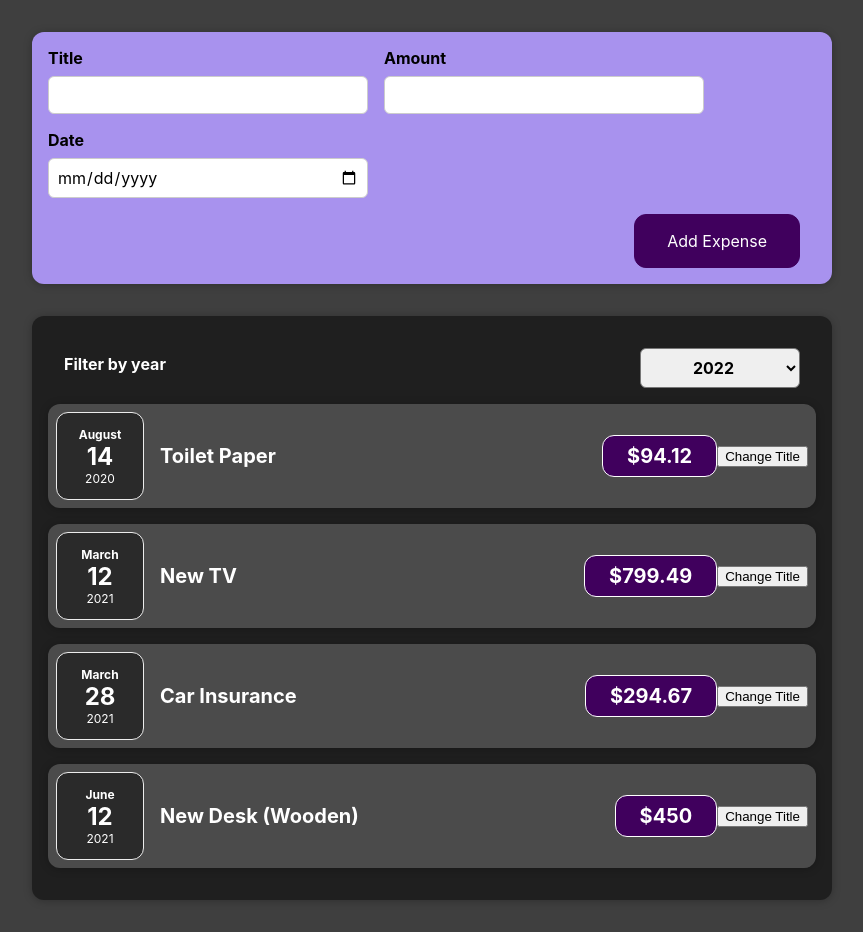
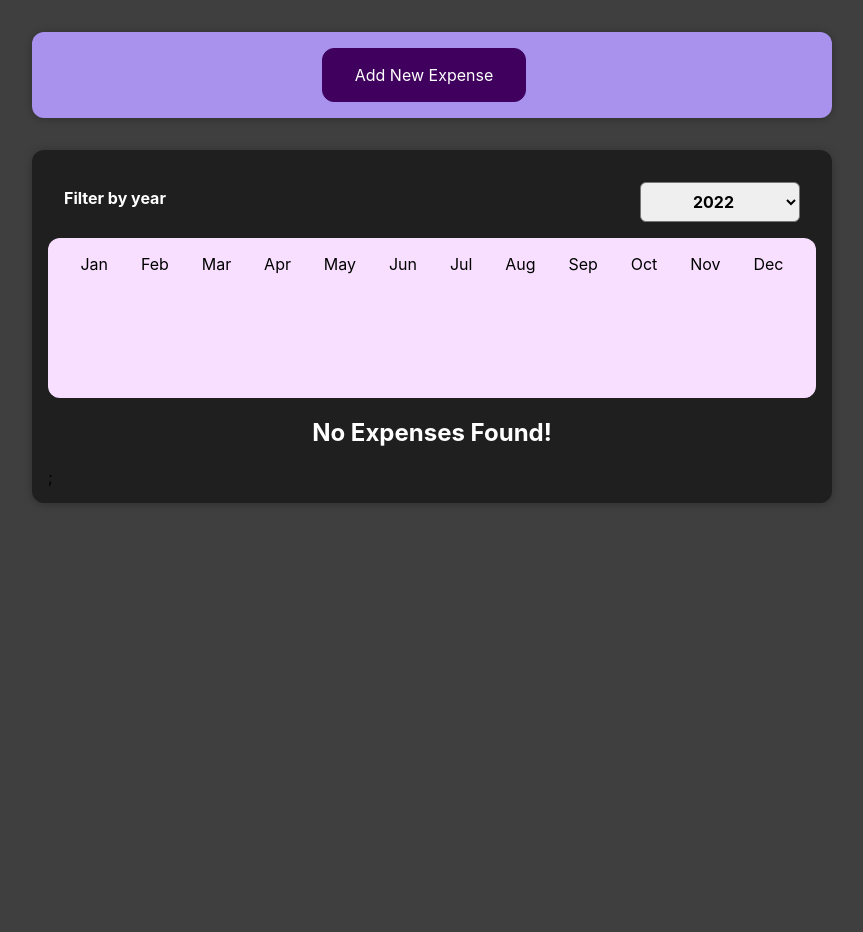
Before and after one commit to esptrev/reactExpenseTracker, a React (Create React App) app: page / in a window 1280 px wide. Shown: the whole page, without its empty margins (208-1071 px from the left). After the commit the page ends 800 px from the top, so only its background shows below. Built offline with nearby package versions, Linux system fonts and the light colour scheme.

Commit message:
dynamic object

```diff
--- a/src/App.js
+++ b/src/App.js
@@ -1,10 +1,9 @@
 import './App.css';
 import Expenses from "./components/Expenses/Expenses";
-import React from "react";
+import React, {useState} from "react";
 import NewExpense from "./components/NewExpense/NewExpense";
 
-const App = () => {
-    const expenses = [
+const DUMMY_EXPENSES = [
     {
         id: 'e1',
         title: 'Toilet Paper',
@@ -26,9 +25,16 @@
     },
 ];
 
+
+
+
+const App = () => {
+   const [expenses, setExpenses] =  useState(DUMMY_EXPENSES);
+
     const addExpenseHandler = (expense) => {
-        console.log("in app.js");
-        console.log(expense)
+        setExpenses((prevExpenses) => {
+            return [expense, ...prevExpenses];
+        });
     };
 
     // CODE BLOCK BELOW IS NON JSX SYNTAX FOR CREATING DIV IN 35-40
--- /dev/null
+++ b/src/components/Chart/Chart.css
@@ -0,0 +1,9 @@
+.chart {
+    padding: 1rem;
+    border-radius: 12px;
+    background-color: #f8dfff;
+    text-align: center;
+    display: flex;
+    justify-content: space-around;
+    height: 10rem;
+}
--- /dev/null
+++ b/src/components/Chart/Chart.js
@@ -0,0 +1,25 @@
+import React from "react";
+import ChartBar from './ChartBar';
+import './Chart.css';
+
+const Chart = props => {
+
+    const dataPointValues = props.dataPoints.map(dataPoint => dataPoint.value);
+    const totalMaximum = Math.max(...dataPointValues)
+
+
+    return (
+        <div className='chart'>
+        {props.dataPoints.map((dataPoint) => (
+            <ChartBar
+                key={dataPoint.label}
+                value={dataPoint.value}
+                maxValue={totalMaximum}
+                label={dataPoint.label}
+            />
+        ))}
+    </div>
+    );
+};
+
+export default Chart;
--- /dev/null
+++ b/src/components/Chart/ChartBar.css
@@ -0,0 +1,30 @@
+.chart-bar {
+    height: 100%;
+    display: flex;
+    flex-direction: column;
+    align-items: center;
+}
+
+.chart-bar__inner {
+    height: 100%;
+    width: 100%;
+    border: 1px solid #313131;
+    border-radius: 12px;
+    background-color: #c3b4f3;
+    overflow: hidden;
+    display: flex;
+    flex-direction: column;
+    justify-content: flex-end;
+}
+
+.chart-bar__fill {
+    background-color: #4826b9;
+    width: 100%;
+    transition: all 0.3s ease-out;
+}
+
+.chart-bar__label {
+    font-weight: bold;
+    font-size: 0.5rem;
+    text-align: center;
+}
--- /dev/null
+++ b/src/components/Chart/ChartBar.js
@@ -0,0 +1,24 @@
+import React from "react";
+import './Chart.css';
+
+
+const ChartBar = (props) => {
+
+    let barFillHeight = '0%';
+
+    if(props.max > 0){
+     barFillHeight = Math.round((props.value/props.maxValue) * 100) + '%';
+    }
+
+    return (
+        <div className='chart-bar'>
+            <div className='chart-bar__inner'>
+                <div className='chart-bar__fill'
+                     style={{height: barFillHeight}}></div>
+            </div>
+            <div className='chart-bar__label'>{props.label}</div>
+        </div>
+    );
+};
+
+export default ChartBar;
--- a/src/components/Expenses/ExpenseItem.js
+++ b/src/components/Expenses/ExpenseItem.js
@@ -1,29 +1,25 @@
 import './ExpenseItem.css';
 import ExpenseDate from "./ExpenseDate";
 import Card from "../UI/Card";
-import React, {useState} from "react";
+import React from "react";
 
 const ExpenseItem = (props) => {
     //USE STATE TO DYNAMICALLY UPDATE ELEMENT WITH REACT, LINE BELOW IS DESTRUCTURING
     //IN USE CASES WHERE UI IS TO BE UPDATED YOU MUST USE STATE TO REASSIGN VARIABLES -- CANNOT USE STANDARD REASSIGNMENT
     //USE IN REACT IS A HOOK
-   const [expenseTitle, setExpenseTitle] =  useState(props.title);
-
-    const changeTitleClickHandler= () => {
-        //REASSIGNING TITLE HERE INSIDE CLICK HANDLER
-        setExpenseTitle('Updated Title');
-    }
 
     return (
+        <li>
             <Card className="expense-item">
                 <ExpenseDate date={props.date}/>
                 {/*<ExpenseDate date={props.date}/> SELF CLOSING ELEMENT*/}
                 <div className="expense-item__description">
-                <h2>{expenseTitle}</h2>
+                    <h2>{props.title}</h2>
                     <div className="expense-item__price">${props.amount}</div>
                 </div>
-            <button onClick={changeTitleClickHandler} >Change Title</button>
             </Card>
+
+        </li>
     );
 }
 
--- a/src/components/Expenses/Expenses.js
+++ b/src/components/Expenses/Expenses.js
@@ -1,44 +1,32 @@
-import ExpenseItem from "./ExpenseItem";
 import './Expenses.css';
 import Card from "../UI/Card";
 import React, {useState} from "react";
 import ExpensesFilter from "./ExpensesFilter";
+import ExpensesList from "./ExpensesList";
+import ExpenseChart from "./ExpensesChart";
+import ExpensesChart from "./ExpensesChart";
 
 const Expenses = (props) => {
     const [filteredYear, setFilteredYear] = useState('2022');
 
     const filterYearHandler = (selectedYear) => {
-       setFilteredYear(selectedYear);
+        setFilteredYear(selectedYear);
     };
+
+    const filteredExpenses = props.items.filter((expense ) => {
+        return expense.date.getFullYear().toString() === filteredYear;
+    })
+
 
     return (
         <div>
             <Card className="expenses">
-                <ExpensesFilter selected={filteredYear} onYearChange={filterYearHandler}/>
-                <ExpenseItem
-                    title={props.items[0].title}
-                    amount={props.items[0].amount}
-                    date={props.items[0].date}
-                ></ExpenseItem>
-
-                <ExpenseItem
-                    title={props.items[1].title}
-                    amount={props.items[1].amount}
-                    date={props.items[1].date}
-                ></ExpenseItem>
-
-                <ExpenseItem
-                    title={props.items[2].title}
-                    amount={props.items[2].amount}
-                    date={props.items[2].date}
-                ></ExpenseItem>
-
-                <ExpenseItem
-                    title={props.items[3].title}
-                    amount={props.items[3].amount}
-                    date={props.items[3].date}
-                ></ExpenseItem>
-
+                <ExpensesFilter
+                    selected={filteredYear}
+                    onYearChange={filterYearHandler}
+                />
+                <ExpensesChart expense={filteredExpenses}/>
+                <ExpensesList expenses={filteredExpenses}/>;
             </Card>
         </div>
     );
--- /dev/null
+++ b/src/components/Expenses/ExpensesChart.js
@@ -0,0 +1,29 @@
+import React from 'react';
+import Chart from "../Chart/Chart";
+
+
+const ExpenseChart = (props) => {
+
+    const chartDataPoint = [
+        {label: 'Jan', value: 0},
+        {label: 'Feb', value: 0},
+        {label: 'Mar', value: 0},
+        {label: 'Apr', value: 0},
+        {label: 'May', value: 0},
+        {label: 'Jun', value: 0},
+        {label: 'Jul', value: 0},
+        {label: 'Aug', value: 0},
+        {label: 'Sep', value: 0},
+        {label: 'Oct', value: 0},
+        {label: 'Nov', value: 0},
+        {label: 'Dec', value: 0},
+
+    ];
+    for(const expense in props.expenses){
+        const expenseMonth = expense.date.getMonth(); //starting at 0  jan=0
+        chartDataPoint[expenseMonth].value += expense.amount;
+    }
+
+    return <Chart dataPoints={chartDataPoint}/>;
+}
+export default ExpenseChart;
--- /dev/null
+++ b/src/components/Expenses/ExpensesList.css
@@ -0,0 +1,9 @@
+.expenses-list {
+    list-style: none;
+    padding: 0;
+}
+
+.expenses-list__fallback {
+    color: white;
+    text-align: center;
+}
--- /dev/null
+++ b/src/components/Expenses/ExpensesList.js
@@ -0,0 +1,25 @@
+import React from "react";
+import './ExpensesList.css';
+import ExpenseItem from "./ExpenseItem";
+
+
+
+const ExpensesList = props =>{
+
+    if(props.expenses.length === 0){
+        return <h2 className='expenses-list__fallback'>No Expenses Found!</h2>
+    }
+
+    return <ul className="expenses-list">
+        {props.expenses.map((expense) => (
+            <ExpenseItem
+                key={expense.id}
+                title={expense.title}
+                amount={expense.amount}
+                date={expense.date}
+            />
+        ))}
+    </ul>
+}
+
+export default ExpensesList;
--- a/src/components/NewExpense/ExpenseForm.js
+++ b/src/components/NewExpense/ExpenseForm.js
@@ -1,5 +1,6 @@
 import React, {useState} from "react";
 import './ExpenseForm.css';
+
 
 
 const ExpenseForm = (props) => {
@@ -42,9 +43,13 @@
 
     const submitFormHandler = (event) => {
         event.preventDefault();
+
         const expenseData = {
-            title: enteredTitle, amount: enteredAmount, date: new Date(enteredDate)
+            title: enteredTitle,
+            amount: +enteredAmount,
+            date: new Date(enteredDate)
         };
+
         props.onSaveExpenseData(expenseData);
         setEnteredTitle('');
         setEnteredAmount('');
@@ -78,6 +83,7 @@
                 </div>
             </div>
             <div className='new-expense__actions'>
+                <button type='button' onClick={props.onCancel}>Cancel</button>
                 <button type='submit'>Add Expense</button>
             </div>
         </form>);
--- a/src/components/NewExpense/NewExpense.js
+++ b/src/components/NewExpense/NewExpense.js
@@ -1,20 +1,41 @@
-import React from "react";
+import React, {useState} from "react";
 import './NewExpense.css';
 import ExpenseForm from "./ExpenseForm";
 
 const NewExpense = (props) =>{
+    const [isEditing, setIsEditing] = useState(false);
+
     const saveExpenseDataHandler = (enteredExpenseData) => {
         const expenseData = {
             ...enteredExpenseData,
-            id: Math.random().toString()
+            id: Math.random().toString(),
         };
         props.onAddExpense(expenseData);
+        setIsEditing(false);
     }
+
+    const startEditHandler = () =>{
+        setIsEditing(true);
+    };
+
+    const stopEditHandler = () => {
+        setIsEditing(false);
+    }
+
+
     return (
         <div className="new-expense">
-            <ExpenseForm onSaveExpenseData={saveExpenseDataHandler}/>
+            {!isEditing && (
+                <button onClick={startEditHandler}>Add New Expense</button>
+            )}
+            {isEditing && (
+                <ExpenseForm
+                    onSaveExpenseData={saveExpenseDataHandler}
+                    onCancel={stopEditHandler}
+                />
+            )}
         </div>
     );
-}
+};
 
 export default NewExpense;
```
Lines whose indentation alone changed are shown as unchanged.
